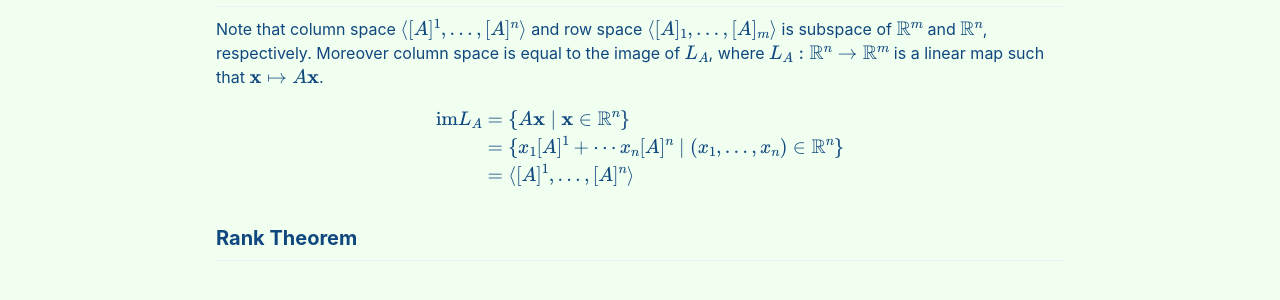
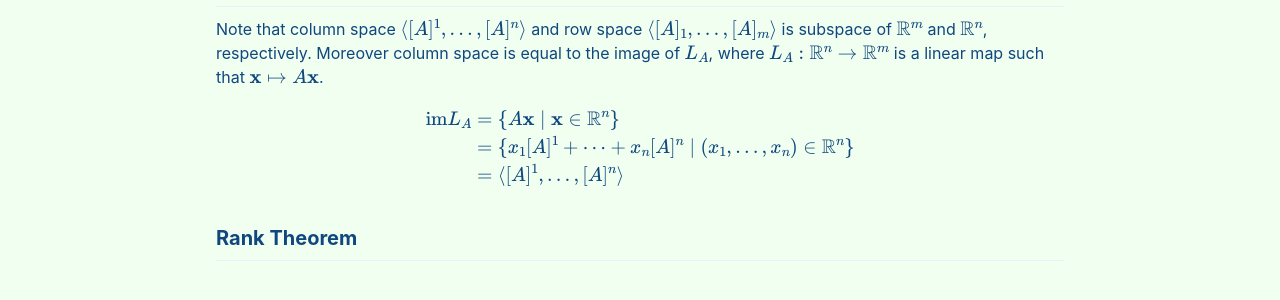
Before and after one commit to seanie12/blog, a Jekyll site: the page built from _posts/2022-05-25-rank-theorem.md, in a window 1280 px wide. Shown: the part 371-671 px from the top of the page. Built offline with Jekyll 4.4.1, drawn with Linux system fonts in a browser that asks for light colours; cached includes are drawn as plain includes; formulas are drawn with MathJax 3.

```diff
--- a/_posts/2022-05-25-rank-theorem.md
+++ b/_posts/2022-05-25-rank-theorem.md
@@ -27,7 +27,7 @@ Note that column space $\langle [A]^1, \ldots, [A]^n\rangle$ and row space $\lan
 $$
 \begin{align*}
 \text{im} L_A &= \{A\mathbf{x} \mid \mathbf{x}\in\mathbb{R}^n \} \\
-&=\{x_1[A]^1 + \cdots x_n[A]^n \mid (x_1, \ldots, x_n)\in \mathbb{R}^n \} \\
+&=\{x_1[A]^1 + \cdots +x_n[A]^n \mid (x_1, \ldots, x_n)\in \mathbb{R}^n \} \\
 &=\langle [A]^1, \ldots, [A]^n \rangle
 \end{align*}
 $$
```
